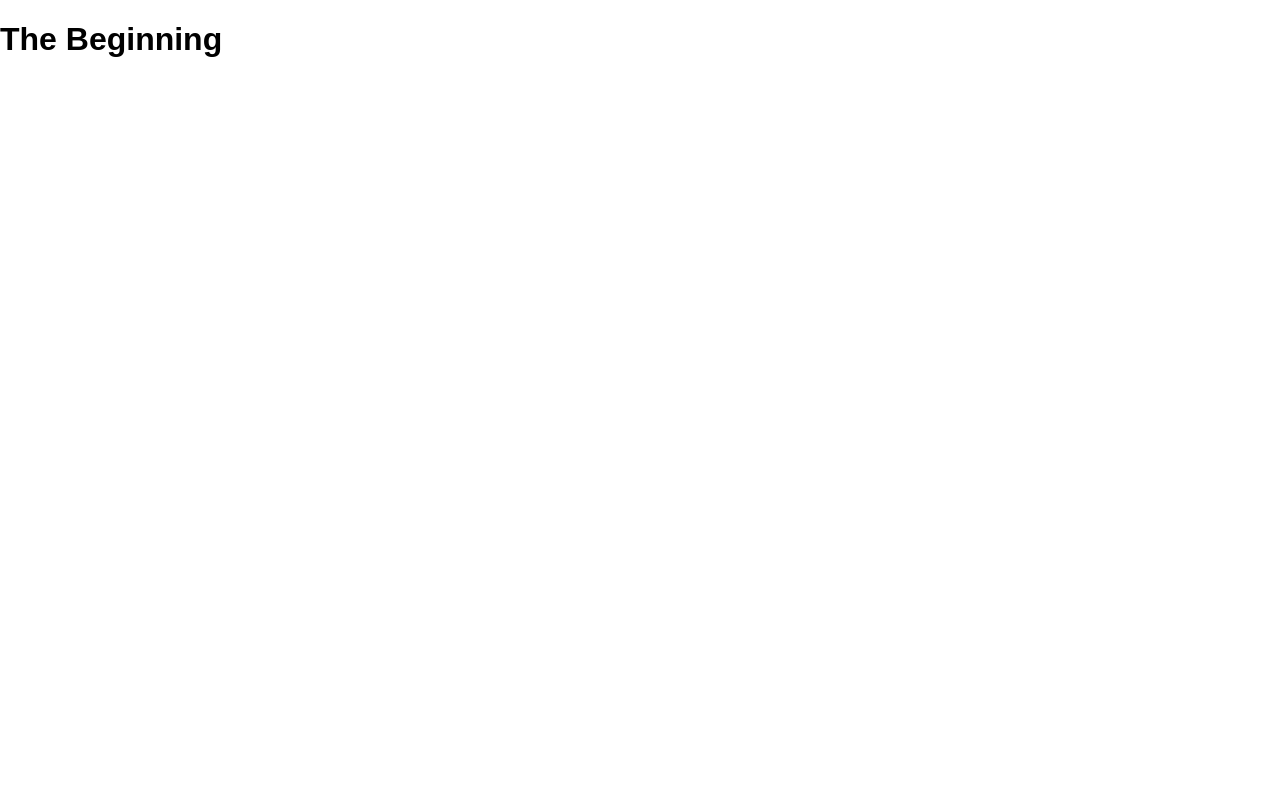
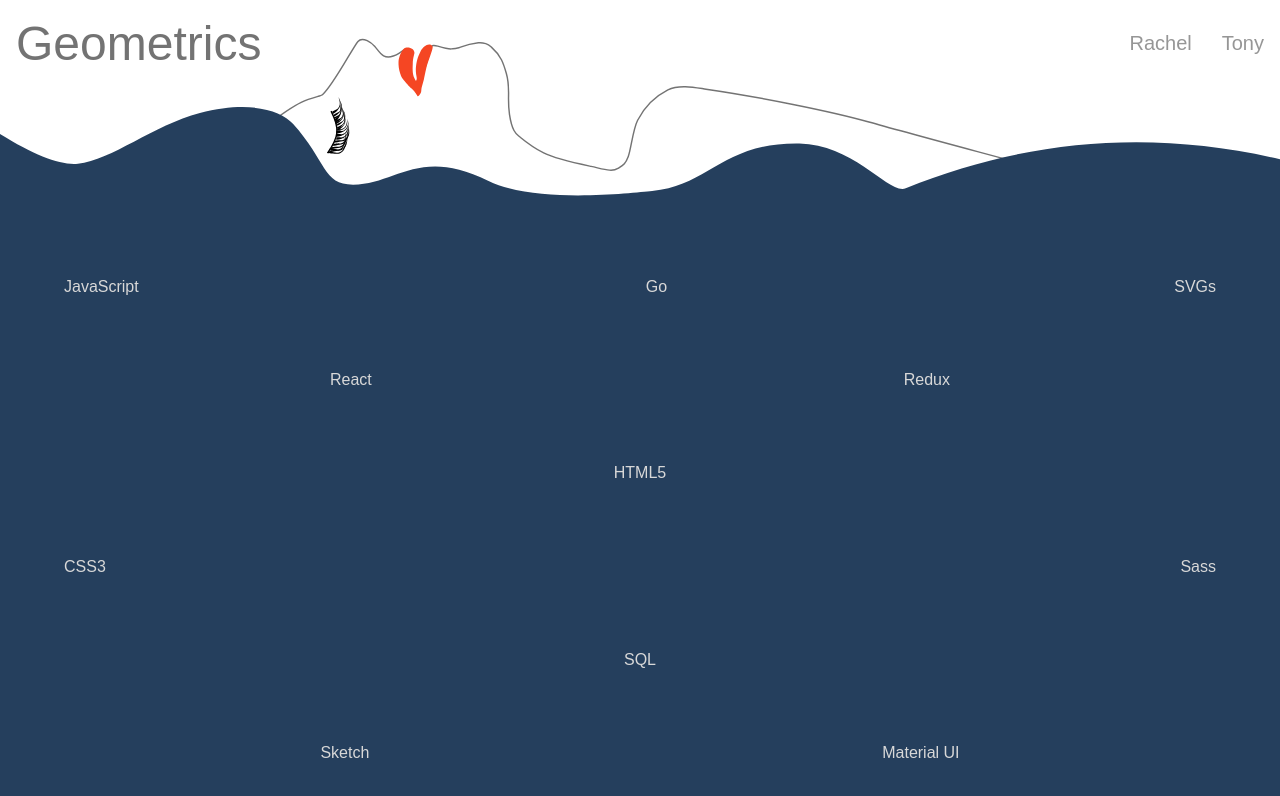
Before and after one commit to millerrach/floating-lady-geometrics, a React (Create React App) app: page / in a window 1280 px wide. Shown: the top 796 px of the page. Built offline with nearby package versions, Linux system fonts and the light colour scheme.

Commit message:
Almost finished site, displays custom SVG, links and skills

```diff
--- a/src/App.js
+++ b/src/App.js
@@ -1,11 +1,123 @@
 import React, { Component } from 'react';
 
-
 class App extends Component {
+    constructor(props) {
+        super(props);
+        this.state = {
+            width: 0,
+            rachelActive: false,
+            tonyActive: false,
+        };
+        this.updateDimensions = this.updateDimensions.bind(this);
+        this.reset = this.reset.bind(this);
+        this.rachel = this.rachel.bind(this);
+        this.tony = this.tony.bind(this);
+    };
+    componentWillMount() {
+        this.updateDimensions();
+    }
+    componentDidMount() {
+        window.addEventListener("resize", this.updateDimensions);
+    }
+    componentWillUnmount() {
+        window.removeEventListener("resize", this.updateDimensions);
+    }
+    updateDimensions() {
+        this.setState({width: window.innerWidth});
+    }
+    reset() {
+        if(this.state.rachelActive === true) {
+            this.toggleRachel();
+        }
+        if(this.state.tonyActive === true) {
+            this.toggleTony();
+        }
+    }
+    toggleRachel() {
+      this.setState({
+         rachelActive: !this.state.rachelActive
+      });
+        let rachelSkill = document.getElementsByClassName('rachel');
+        for (let i = 0; i < rachelSkill.length; i++) {
+            rachelSkill[i].classList.toggle('red');
+        }
+    }
+    toggleTony() {
+      this.setState({
+         tonyActive: !this.state.tonyActive
+      });
+        let tonySkill = document.getElementsByClassName('tony');
+        for (let i = 0; i < tonySkill.length; i++) {
+            tonySkill[i].classList.toggle('red');
+        }
+    }
+    rachel() {
+        if (this.state.tonyActive === true) {
+            this.toggleTony()
+        }
+        this.toggleRachel();
+    }
+    tony() {
+        if (this.state.rachelActive === true) {
+            this.toggleRachel();
+        }
+        this.toggleTony();
+    }
     render() {
         return (
             <div className="App">
-          <h1>The Beginning</h1>
+              <div id="header">
+                <div id="titleNamesContainer">
+                  <div id="title" onClick={this.reset}>{this.state.width < 700 ? 'G' : 'Geometrics'}</div>
+                  <div id="names"><span id="rachelName" className="rachel" onClick={this.rachel}>Rachel</span><span id="tonyName" className="tony" onClick={this.tony}>Tony</span></div>
+                </div>
+                <div id="links">
+                    {this.state.rachelActive === true ?
+                  <div className="rachelLinks">
+                    <a href="https://github.com/millerrach">Github</a>
+                    <a href="https://codepen.io/rachelmiller_io/">Codepen</a>
+                    <a href="https://www.instagram.com/vagarmundo">Instagram</a>
+                    <a href="mailto:rachel@geometrics.io">Email</a>
+                  </div>
+                        : null}
+                    {this.state.tonyActive === true ?
+                  <div className="tonyLinks">
+                    <a className="tonyLinks" href="https://github.com/antschmidt">Github</a>
+                    <a className="tonyLinks" href="https://twitter.com/tonyschmidt">Twitter</a>
+                    <a className="tonyLinks" href="https://www.instagram.com/antschmidt">Instagram</a>
+                    <a className="tonyLinks" href="mailto:tony@geometrics.io">Email</a>
+                  </div>
+                        : null}
+                </div>
+                <img src={require(`./images/PeacefulFloat.svg`)} alt="floatingLady" />
+              </div>
+              <div id="skillsContainer">
+                <div id="skills">
+                  <div className="skillsLineOne between">
+                    <span className="rachel tony">JavaScript</span>
+                    <span className="tony">Go</span>
+                    <span className="rachel">SVGs</span>
+                  </div>
+                  <div className="skillsLineTwo around">
+                    <span className="tony">React</span>
+                    <span className="rachel tony">Redux</span>
+                  </div>
+                  <div className="skillsLineThree center">
+                    <span className="rachel tony">HTML5</span>
+                  </div>
+                  <div className="skillsLineFour between">
+                    <span className="rachel">CSS3</span>
+                    <span className="rachel">Sass</span>
+                  </div>
+                  <div className="skillsLineFive center">
+                    <span className="tony">SQL</span>
+                  </div>
+                  <div className="skillsLineSix around">
+                    <span className="rachel">Sketch</span>
+                    <span className="rachel">Material UI</span>
+                  </div>
+                </div>
+              </div>
             </div>
         );
     }
--- a/src/style/css/app.css
+++ b/src/style/css/app.css
@@ -1,3 +1,64 @@
+.red {
+  color: #F54623; }
 
+body {
+  font-family: 'Montserrat', sans-serif;
+  color: #D8D8D8;
+  height: 100vh; }
+  body #header {
+    position: relative;
+    top: 0;
+    right: 0;
+    height: 30vh; }
+    body #header #titleNamesContainer {
+      padding: 1em 1em 3.5em 1em;
+      display: flex;
+      justify-content: space-between;
+      align-items: center; }
+      body #header #titleNamesContainer #title {
+        display: inline-block;
+        color: #737373;
+        font-size: 3em; }
+      body #header #titleNamesContainer #names {
+        display: inline-block;
+        font-size: 1.25em;
+        color: #737373;
+        opacity: .75; }
+        body #header #titleNamesContainer #names #rachelName {
+          margin-right: 1.5em; }
+    body #header #links {
+      height: 3em; }
+      body #header #links .rachelLinks, body #header #links .tonyLinks {
+        display: flex;
+        justify-content: space-around;
+        height: 3em; }
+        body #header #links .rachelLinks a, body #header #links .tonyLinks a {
+          text-decoration: none;
+          color: #F54623; }
+        body #header #links .rachelLinks a:hover, body #header #links .tonyLinks a:hover {
+          opacity: .75; }
+    body #header img {
+      width: 100%;
+      display: block;
+      position: absolute;
+      bottom: 0; }
+  body #skillsContainer {
+    background-color: #253F5D;
+    width: 100%; }
+    body #skillsContainer #skills {
+      height: 70vh;
+      padding: 0 4em;
+      display: flex;
+      flex-direction: column;
+      justify-content: space-around; }
+      body #skillsContainer #skills .between {
+        display: flex;
+        justify-content: space-between; }
+      body #skillsContainer #skills .around {
+        display: flex;
+        justify-content: space-around; }
+      body #skillsContainer #skills .center {
+        display: flex;
+        justify-content: center; }
 
 /*# sourceMappingURL=app.css.map */
--- a/src/style/sass/app.scss
+++ b/src/style/sass/app.scss
@@ -0,0 +1,85 @@
+$blue: #253F5D;
+$red: #F54623;
+$lightGray: #D8D8D8;
+$darkGray: #737373;
+
+//Toggle Options
+.red {
+  color: $red;
+}
+
+body {
+  font-family: 'Montserrat', sans-serif;
+  color: $lightGray;
+  height: 100vh;
+  #header {
+    position: relative;
+    top: 0;
+    right: 0;
+    height: 30vh;
+    #titleNamesContainer {
+      padding: 1em 1em 3.5em 1em;
+      display: flex;
+      justify-content: space-between;
+      align-items: center;
+      #title {
+        display: inline-block;
+        color: $darkGray;
+        font-size: 3em;
+      }
+      #names {
+        display: inline-block;
+        font-size: 1.25em;
+        color: $darkGray;
+        opacity: .75;
+        #rachelName {
+          margin-right: 1.5em;
+        }
+      }
+    }
+    #links {
+      height: 3em;
+      .rachelLinks, .tonyLinks {
+        display: flex;
+        justify-content: space-around;
+        height: 3em;
+        a {
+          text-decoration: none;
+          color: $red;
+        }
+        a:hover {
+          opacity: .75;
+        }
+      }
+    }
+    img {
+      width: 100%;
+      display: block;
+      position: absolute;
+      bottom: 0;
+    }
+  }
+  #skillsContainer {
+    background-color: $blue;
+    width: 100%;
+    #skills {
+      height: 70vh;
+      padding: 0 4em;
+      display: flex;
+      flex-direction: column;
+      justify-content: space-around;
+      .between {
+        display: flex;
+        justify-content: space-between;
+      }
+      .around {
+        display: flex;
+        justify-content: space-around;
+      }
+      .center {
+        display: flex;
+        justify-content: center;
+      }
+    }
+  }
+}
```
Also changed, not shown: src/images/PeacefulFloat.svg (added). Lines whose indentation alone changed are shown as unchanged.
